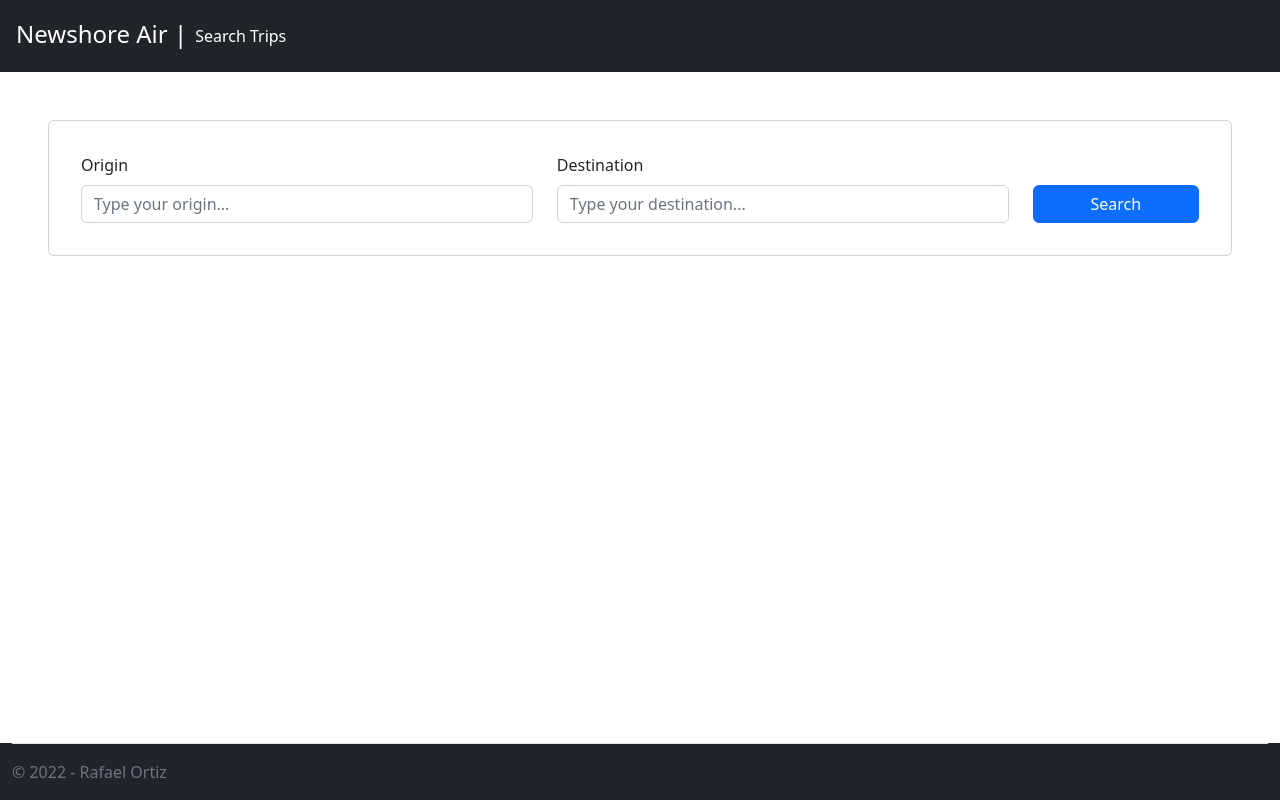
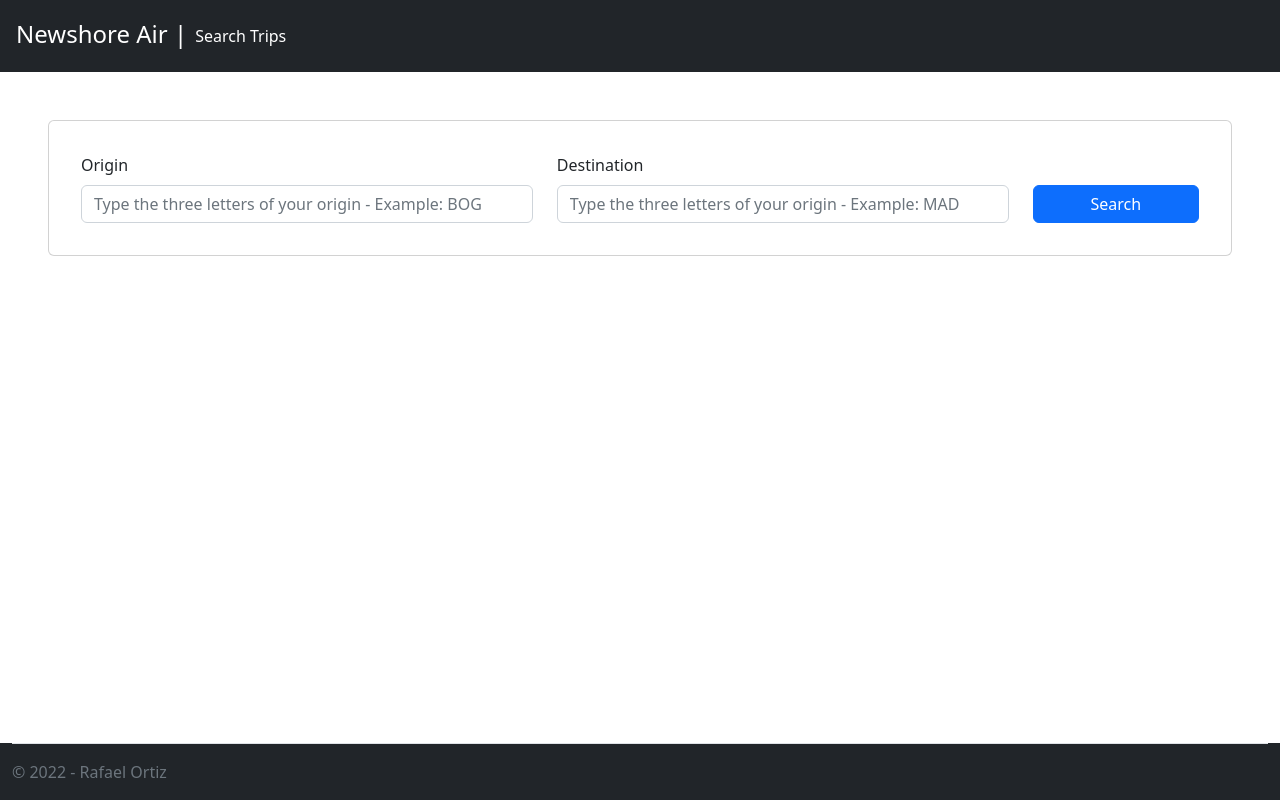
Before and after one commit to rortizv/newshore, an Angular app: page /filter-trip in a window 1280 px wide. Built offline with nearby package versions, Linux system fonts and the light colour scheme.

Commit message:
Captura de inputs y llamado al api

```diff
--- a/src/app/modules/components/filter-trip/filter-trip.component.html
+++ b/src/app/modules/components/filter-trip/filter-trip.component.html
@@ -1,39 +1,39 @@
 <div class="card m-5">
     <div class="card-body">
+
+        <form (ngSubmit)="searchTrips()" autocomplete="off" [formGroup]="miFormulario">
             <div class="p-3 row">
-
                 <div class="col-xs-12 col-sm-6 col-md-5">
                     <label for="exampleDataList" class="form-label">Origin</label>
-                <input class="form-control" list="datalistOptions" id="exampleDataList"
-                    placeholder="Type your origin...">
-                <datalist id="datalistOptions">
-                    <option value="San Francisco">
-                    <option value="New York">
-                    <option value="Seattle">
-                    <option value="Los Angeles">
-                    <option value="Chicago">
-                </datalist>
+                    <input
+                        #origin formControlName="origin"
+                        (input)="origin.value = origin.value.toUpperCase()"
+                        class="form-control"
+                        maxlength="3"
+                        type="text"
+                        placeholder="Type the three letters of your origin - Example: BOG">
                 </div>
 
                 <div class="col-xs-12 col-sm-6 col-md-5">
                     <label for="exampleDataList" class="form-label">Destination</label>
-                <input class="form-control" list="datalistOptions" id="exampleDataList"
-                    placeholder="Type your destination...">
-                <datalist id="datalistOptions">
-                    <option value="San Francisco">
-                    <option value="New York">
-                    <option value="Seattle">
-                    <option value="Los Angeles">
-                    <option value="Chicago">
-                </datalist>
+                    <input
+                        #destination formControlName="destination"
+                        (input)="destination.value = destination.value.toUpperCase()"
+                        class="form-control"
+                        maxlength="3"
+                        type="text"
+                        placeholder="Type the three letters of your origin - Example: MAD">
                 </div>
 
                 <div class="col-xs-12 col-sm-12 col-md-2 mt-3 searchBtn">
-                <button type="button" class="btn btn-primary">
+                    <button
+                        type="submit"
+                        class="btn btn-primary">
                         Search
                     </button>
                 </div>
+            </div>
+        </form>
 
     </div>
 </div>
-</div>
--- a/src/app/modules/components/filter-trip/filter-trip.component.ts
+++ b/src/app/modules/components/filter-trip/filter-trip.component.ts
@@ -1,15 +1,33 @@
-import { Component, OnInit } from '@angular/core';
+import { Component } from '@angular/core';
+import { FormBuilder, FormGroup, Validators } from '@angular/forms';
+import { TripsService } from 'src/app/services/trips.service';
 
 @Component({
   selector: 'app-filter-trip',
   templateUrl: './filter-trip.component.html',
   styleUrls: ['./filter-trip.component.css']
 })
-export class FilterTripComponent implements OnInit {
+export class FilterTripComponent {
 
-  constructor() { }
+  miFormulario: FormGroup = this.fb.group({
+    origin: [ , [ Validators.required, Validators.maxLength(3) ]   ],
+    destination: [ , [ Validators.required, Validators.maxLength(3)] ]
+  });
 
-  ngOnInit(): void {
+  constructor(private fb: FormBuilder,
+              private tripsService: TripsService) {}
+
+  searchTrips() {
+    if ( this.miFormulario.invalid )  {
+      this.miFormulario.markAllAsTouched();
+      return;
+    }
+
+    var origin = this.miFormulario.value.origin;
+    var destination = this.miFormulario.value.destination;
+
+    this.tripsService.getTrips()
+
   }
 
 }
--- /dev/null
+++ b/src/app/modules/models/flight.ts
@@ -0,0 +1,7 @@
+export interface Flight {
+    departureStation: string;
+    arrivalStation: string;
+    flightCarrier: string;
+    flightNumber: string;
+    price: number;
+}
--- /dev/null
+++ b/src/app/modules/models/transport.ts
@@ -0,0 +1,4 @@
+export interface Transport {
+    flightCarrier: string;
+    flightNumber: string
+}
--- a/src/app/modules/trips.module.ts
+++ b/src/app/modules/trips.module.ts
@@ -1,5 +1,7 @@
 import { NgModule } from '@angular/core';
 import { CommonModule } from '@angular/common';
+import { ReactiveFormsModule } from '@angular/forms';
+import { HttpClientModule } from '@angular/common/http';
 
 import { SharedModule } from '../shared/shared.module';
 import { FilterTripComponent } from './components/filter-trip/filter-trip.component';
@@ -18,6 +20,8 @@ import { TripsRoutingModule } from './trips-routing.module';
   imports: [
     CommonModule,
     SharedModule,
+    ReactiveFormsModule,
+    HttpClientModule,
     TripsRoutingModule
   ]
 })
--- /dev/null
+++ b/src/app/services/trips.service.ts
@@ -0,0 +1,20 @@
+import { Injectable } from '@angular/core';
+import { HttpClient, HttpResponse } from "@angular/common/http";
+import { environment } from 'src/environments/environment';
+import { Flight } from '../modules/models/flight';
+
+@Injectable({
+  providedIn: 'root'
+})
+export class TripsService {
+
+  private API_URL: string = environment.API_URL;
+
+  constructor(private http: HttpClient) { }
+
+  public async getTrips() {
+    const peticion = await this.http.get(this.API_URL);
+    console.log(peticion);
+  }
+
+}
--- a/src/environments/environment.ts
+++ b/src/environments/environment.ts
@@ -3,7 +3,8 @@
 // The list of file replacements can be found in `angular.json`.
 
 export const environment = {
-  production: false
+  production: false,
+  API_URL: 'https://recruiting-api.newshore.es/api/flights/2'
 };
 
 /*
```
Also changed, not shown: src/app/modules/models/journey.ts (added, +9 -0 lines), 1 other file (tests, documents, lock files or other folders). Lines whose indentation alone changed are shown as unchanged.
